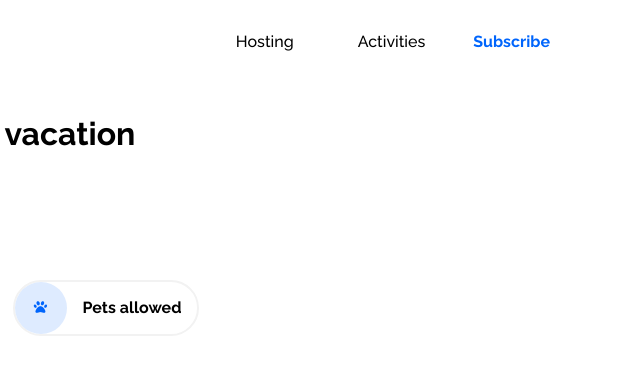
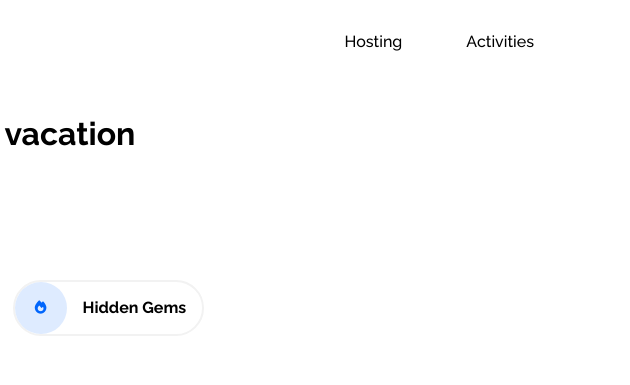
Before and after one commit to Nubunduram/booki, a plain HTML site: page index.html in a window 1280 px wide. Shown: the top 385 px of the page, 650-1280 px from the left. Drawn offline with Linux system fonts and the light colour scheme.

Commit message:
Cool version 99%

```diff
--- a/index.html
+++ b/index.html
@@ -29,7 +29,6 @@
             <a class="nav-element" href="#hosting">Hosting</a>
             <a class="nav-element" href="#activies">Activities</a>
         </nav>
-        <a id="subscribe-link" href="" aria-label="Subscribe to our website">Subscribe</a>
     </header>
     <main>
         <section class="search-section">
@@ -63,8 +62,8 @@
                     <span class="filter-button-text">Romantic</span>
                 </button>
                 <button class="filter-button">
-                    <span class="filter-button-icon"><i class="fa-solid fa-paw" aria-hidden="true"></i></span>
-                    <span class="filter-button-text">Pets allowed</span>
+                    <span class="filter-button-icon"><i class="fa-solid fa-fire" aria-hidden="true"></i></span>
+                    <span class="filter-button-text">Hidden Gems</span>
                 </button>
             </div>
             <p class="info-p">
--- a/style.css
+++ b/style.css
@@ -42,23 +42,17 @@ body {
 
 .body-header {
     display: grid;
-    align-items: center;
     width: 100%;
-    grid-template-areas:
-        "logo subscribe-link"
-        "nav-element nav-element";
 }
 
 .logo {
     place-self: center;
-    grid-area: logo;
     height: 4rem;
     padding: var(--smaller-gap) 0;
 }
 
 #nav-list {
     display: flex;
-    grid-area: nav-element;
 }
 
 .nav-element {
@@ -70,21 +64,6 @@ body {
 
 .nav-element:hover {
     color: var(--default-blue);
-}
-
-
-#subscribe-link {
-    text-align: center;
-    padding: var(--small-gap);
-    grid-area: subscribe-link;
-    color: var(--default-blue);
-    font-weight: 700;
-    transition: 1s ease;
-    border-radius: 50px;
-}
-
-#subscribe-link:hover {
-    box-shadow: inset 0 0 0 3px var(--default-blue), inset 0 0 0 6px var(--light-blue), inset 0 0 0 9px var(--lighter-blue);
 }
 
 /* Main */
@@ -131,7 +110,7 @@ h1 {
     width: 100%;
 }
 
-.search-form .submit-search {
+.submit-search {
     background-color: var(--default-blue);
     border: none;
     padding: 0 1.25rem;
@@ -375,7 +354,7 @@ h1 {
 .activities-grid {
     margin-top: var(--small-gap);
     display: grid;
-    grid-template-columns: repeat(auto-fill, minmax(min(15rem, 100%), 1fr));
+    grid-template-columns: repeat(auto-fill, minmax(min(300px, 100%), 1fr));
     gap: var(--default-gap);
 }
 
@@ -468,7 +447,7 @@ footer {
 
 /* MEDIA QUERIES */
 
-@media only screen and (max-width: 619px) {
+@media only screen and (max-width: 768px) {
 
     /* Header Nav Bar */
     .nav-element {
@@ -486,14 +465,14 @@ footer {
 
 }
 
-@media only screen and (min-width: 619px) {
+@media only screen and (min-width: 768px) {
 
 
     /* Header Nav Bar */
 
     .body-header {
-        grid-template-columns: auto 1fr auto auto;
-        grid-template-areas: "logo . nav-element nav-element subscribe-link";
+        display: flex;
+        justify-content: space-between;
         max-width: 90%;
     }
 
@@ -537,14 +516,32 @@ footer {
     }
 }
 
-@media only screen and (min-width: 1108px) {
+@media only screen and (min-width: 1440px) {
+
+    /* Hosting Results Section */
+    .hosting-section {
+        flex-direction: row;
+    }
+
+    .hosting-results {
+        width: 70%;
+    }
+
+    .results-grid {
+        grid-template-columns: 1fr 1fr 1fr;
+    }
+
+    .hosting-most-popular {
+        width: 30%;
+        margin-left: var(--default-gap);
+    }
+
+    /* Activities Section */
 
     .activities-grid {
         display: grid;
         grid-template-columns: repeat(4, 1fr);
     }
-
-    /* Example styling for the items */
 
     .activity-card {
         width: 100%;
@@ -609,22 +606,3 @@ footer {
         grid-template-columns: repeat(3, 1fr);
     }
 }
-
-@media only screen and (min-width: 1440px) {
-    .hosting-section {
-        flex-direction: row;
-    }
-
-    .hosting-results {
-        width: 70%;
-    }
-
-    .results-grid {
-        grid-template-columns: 1fr 1fr 1fr;
-    }
-
-    .hosting-most-popular {
-        width: 30%;
-        margin-left: var(--default-gap);
-    }
-}
```
